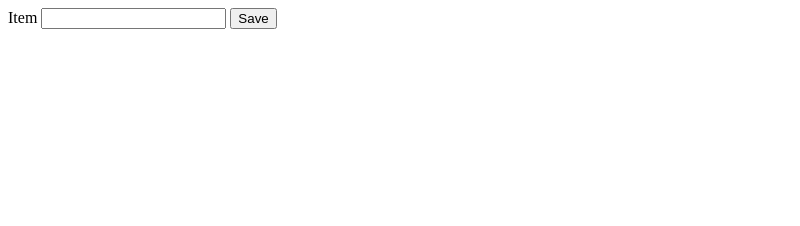
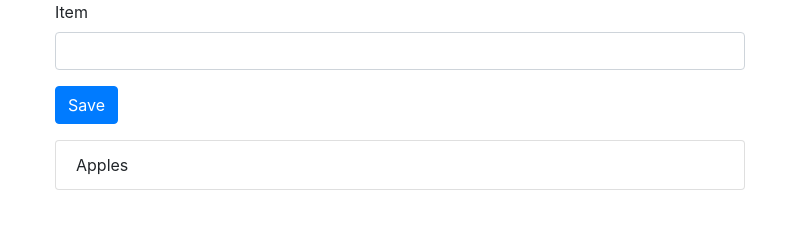
Before and after one commit to jorgeramos2068/electron-app-02-tasks, an Electron app: page index.html in a window 800 px wide. Drawn offline with nearby package versions, Linux system fonts and the light colour scheme.

Commit message:
Add Boostrap framework

```diff
--- a/index.html
+++ b/index.html
@@ -4,35 +4,51 @@
   <meta charset="UTF-8">
   <meta name="viewport" content="width=device-width, initial-scale=1.0">
   <title>Tasks App</title>
+  <link rel="stylesheet" href="./node_modules/bootstrap/dist/css/bootstrap.min.css">
 </head>
 <body>
+  <div class="container">
     <form id="items-form" action="">
+      <div class="form-group">
         <label for="item">Item</label>
-    <input type="text" name="item" id="item" />
-    <button type="submit">
+        <input type="text" name="item" id="item" class="form-control" />
+      </div>
+      <button type="submit" class="btn btn-primary">
         Save
       </button>
     </form>
-  <div id="items-list"></div>
+    <ul id="items-list" class="list-group mt-3"></ul>
+  </div>
+  <!-- JavaScript fucntionality -->
   <script>
     let list = ['Apples'];
 
     document.querySelector('#items-form').addEventListener('submit', (e) => {
       e.preventDefault();
-      const newItem = document.querySelector('#item').value;
+      const newItem = document.querySelector('#item').value.trim();
+      if ('' !== newItem) {
         list.push(newItem);
         printItems();
+        document.querySelector('#item').value = '';
+      }
     });
 
     const printItems = () => {
       document.querySelector('#items-list').innerHTML = '';
       list.map((item) => {
-        let htmlItem = document.createElement('div');
+        let htmlItem = document.createElement('li');
         htmlItem.textContent = item;
-        htmlItem.className = 'item';
+        htmlItem.className = 'list-group-item';
         document.querySelector('#items-list').appendChild(htmlItem);
       });
     };
+
+    printItems();
   </script>
-</body>
+  <!-- Bootstrap -->
+  <script>
+    window.jQuery = window.$ = require('jquery');
+  </script>
+  <script src="./node_modules/popper.js/dist/umd/popper.min.js"></script>
+  <script src="./node_modules/bootstrap/dist/js/bootstrap.min.js"></script>
 </html>
--- a/package.json
+++ b/package.json
@@ -11,5 +11,10 @@
   "license": "ISC",
   "devDependencies": {
     "electron": "^10.1.2"
+  },
+  "dependencies": {
+    "bootstrap": "^4.5.2",
+    "jquery": "^3.5.1",
+    "popper.js": "^1.16.1"
   }
 }
```
Also changed, not shown: 1 other file. Lines whose indentation alone changed are shown as unchanged.
